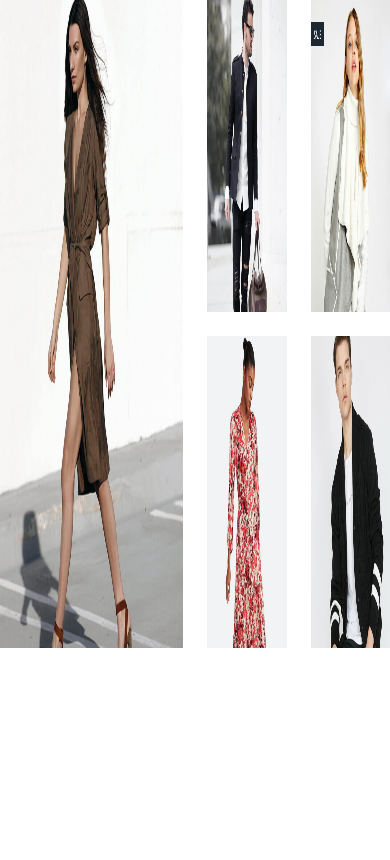
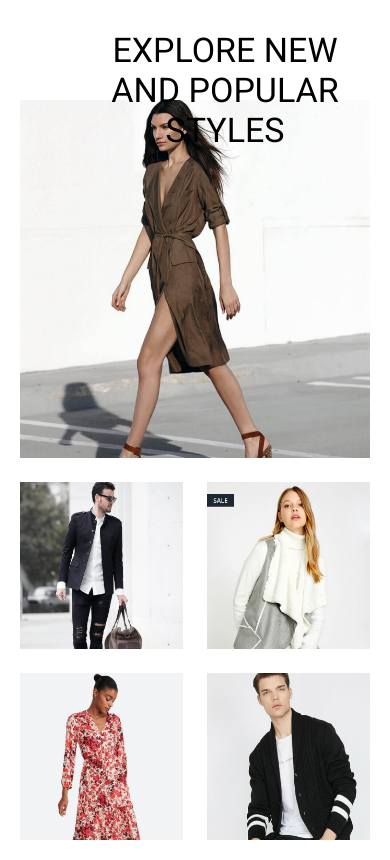
Before and after one commit to archis-academy/may-frontend-coral-buy-1, a plain HTML site: page index.html in a window 390 px wide. Drawn offline with Linux system fonts and the light colour scheme.

Commit message:
[MA-04] - Hot Category Grid

```diff
--- a/styles/style.css
+++ b/styles/style.css
@@ -7,24 +7,56 @@
   text-decoration: none;
 }
 
-body {
-  display: flex;
-  justify-content: center;
+/* Mobile Styles */
+
+@media (max-width: 767px) {
+  .hot-category {
+    margin: 100px 20px 20px 20px;
+    display: grid;
+    gap: 24px;
+    grid-template-columns: repeat(2, 1fr);
+    grid-template-rows: repeat(4, 1fr);
+    grid-template-areas:
+      "ctg-card-main ctg-card-main"
+      "ctg-card-main ctg-card-main"
+      "ctg-card-1 ctg-card-2"
+      "ctg-card-3 ctg-card-4";
   }
 
+  .hot-category-card-main {
+    position: relative;
+
+    &::after {
+      content: "Explore new and popular styles";
+      font-family: "Roboto", sans-serif;
+      font-size: 34px;
+      font-weight: 400;
+      text-align: center;
+      text-transform: uppercase;
+      position: absolute;
+      top: -70px;
+      left: 60px;
+    }
+  }
+}
+
+/* Desktop Styles */
+@media (min-width: 768px) {
   .hot-category {
-  width: 1320px;
-  height: 648px;
+    margin: 0 150px;
     display: grid;
     gap: 24px;
-  grid-template: repeat(4, 312px) / 1fr 1fr 1fr 1fr;
+    grid-template-columns: repeat(4, 1fr);
+    grid-template-rows: repeat(2, 1fr);
     grid-template-areas:
       "ctg-card-main ctg-card-main ctg-card-1 ctg-card-2"
       "ctg-card-main ctg-card-main ctg-card-3 ctg-card-4";
-  position: relative;
   }
 
-.hot-category::after {
+  .hot-category-card-main {
+    position: relative;
+
+    &::after {
       content: "Explore new and popular styles";
       font-family: "Roboto", sans-serif;
       font-size: 34px;
@@ -35,6 +67,8 @@ body {
       position: absolute;
       top: 300px;
       left: -330px;
+    }
+  }
 }
 
 .hot-category .hot-category-card-main {
```
Lines whose indentation alone changed are shown as unchanged.
